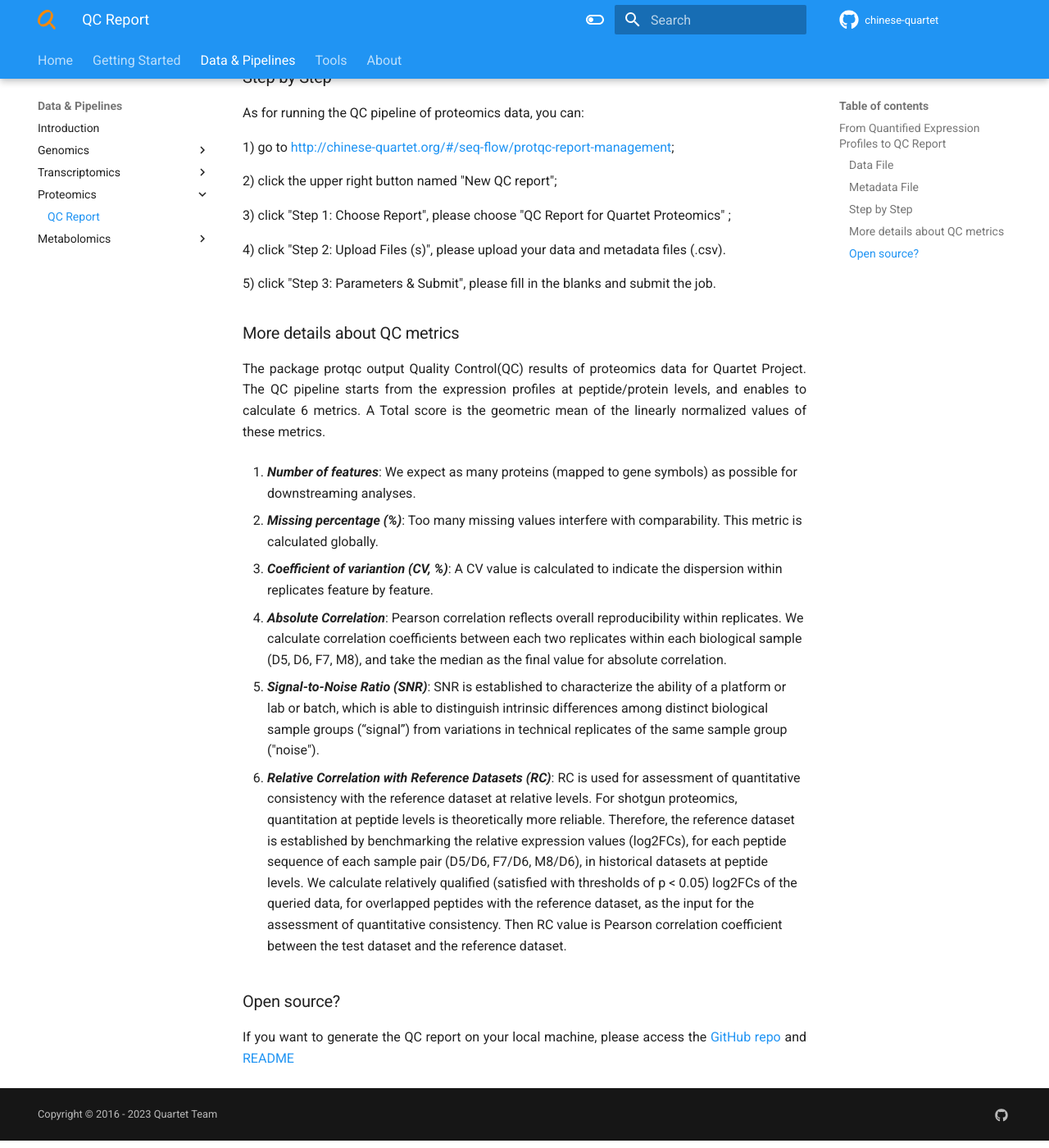
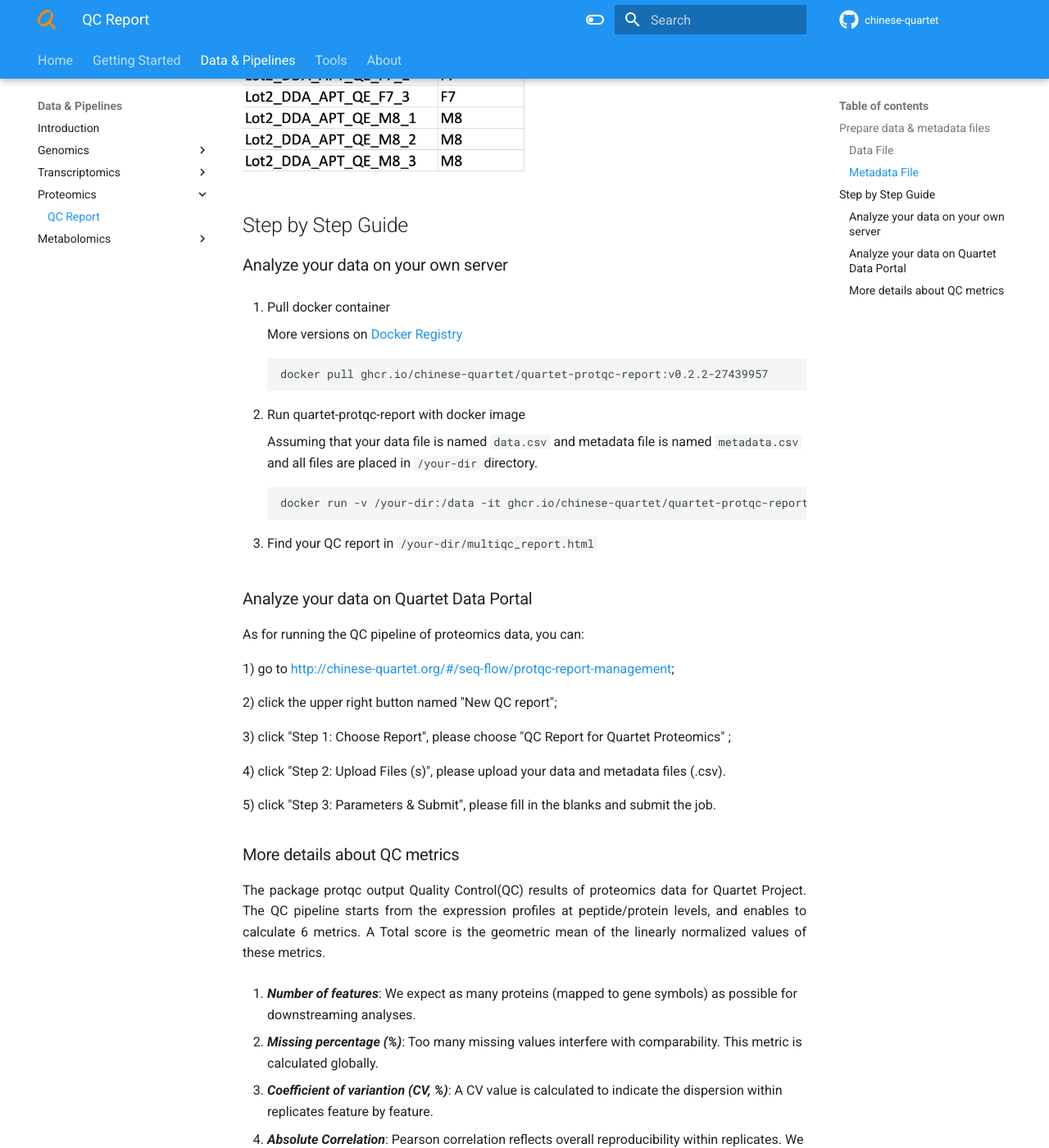
Before and after one commit to chinese-quartet/docs.chinese-quartet.org, an MkDocs documentation site: the page built from docs/data_pipelines/proteomics/qc_report.md, in a window 1280 px wide and 1400 px high, scrolled down 1466 px. Shown: the whole window at 82% size. Built offline with MkDocs 1.6.1 and Material for MkDocs 9.7.7, drawn with Linux system fonts in a browser that asks for light colours; comment, search, counter and statistics services are not loaded; some of the changed text lies outside the part shown.

Commit message:
Improve doc for proteomics qc report.

````diff
--- a/docs/data_pipelines/proteomics/qc_report.md
+++ b/docs/data_pipelines/proteomics/qc_report.md
@@ -1,4 +1,9 @@
-## From Quantified Expression Profiles to QC Report
+From Quantified Expression Profiles to QC Report
+
+!!! note
+    You can find the source code on [chinese-quartet/quartet-protqc-report](https://github.com/chinese-quartet/quartet-protqc-report.git)
+
+## Prepare data & metadata files
 
 ### Data File
 
@@ -16,7 +21,30 @@ A screenshot of a sample metadata table is shown below.
 
 ![Proteomics Sample Metdata](../../assets/images/proteomics-sample-metadata.png){ width="50%" }
 
-### Step by Step
+## Step by Step Guide
+
+### Analyze your data on your own server
+
+1. Pull docker container
+
+    More versions on [Docker Registry](https://github.com/chinese-quartet/quartet-protqc-report/pkgs/container/quartet-protqc-report)
+
+    ```
+    docker pull ghcr.io/chinese-quartet/quartet-protqc-report:v0.2.2-27439957
+    ```
+
+2. Run quartet-protqc-report with docker image
+
+    Assuming that your data file is named `data.csv` and metadata file is named `metadata.csv` and all files are placed in `/your-dir` directory.
+
+    ```
+    docker run -v /your-dir:/data -it ghcr.io/chinese-quartet/quartet-protqc-report:v0.2.2-27439957 -d /data/data.csv -m /data/metadata.csv -o /data
+    ```
+
+3. Find your QC report in `/your-dir/multiqc_report.html`
+
+### Analyze your data on Quartet Data Portal
+
 As for running the QC pipeline of proteomics data, you can:
 
 1) go to [http://chinese-quartet.org/#/seq-flow/protqc-report-management](http://chinese-quartet.org/#/seq-flow/protqc-report-management);
@@ -44,7 +72,3 @@ The package protqc output Quality Control(QC) results of proteomics data for Qua
 5. ***Signal-to-Noise Ratio (SNR)***: SNR is established to characterize the ability of a platform or lab or batch, which is able to distinguish intrinsic differences among distinct biological sample groups (“signal”) from variations in technical replicates of the same sample group ("noise").
 
 6. ***Relative Correlation with Reference Datasets (RC)***: RC is used for assessment of quantitative consistency with the reference dataset at relative levels. For shotgun proteomics, quantitation at peptide levels is theoretically more reliable. Therefore, the reference dataset is established by benchmarking the relative expression values (log2FCs), for each peptide sequence of each sample pair (D5/D6, F7/D6, M8/D6), in historical datasets at peptide levels. We calculate relatively qualified (satisfied with thresholds of p < 0.05) log2FCs of the queried data, for overlapped peptides with the reference dataset, as the input for the assessment of quantitative consistency. Then RC value is Pearson correlation coefficient between the test dataset and the reference dataset.
-
-### Open source?
-
-If you want to generate the QC report on your local machine, please access the [GitHub repo](https://github.com/chinese-quartet/quartet-protqc-report) and [README](https://github.com/chinese-quartet/quartet-protqc-report/blob/master/protqc/README.md)
````
